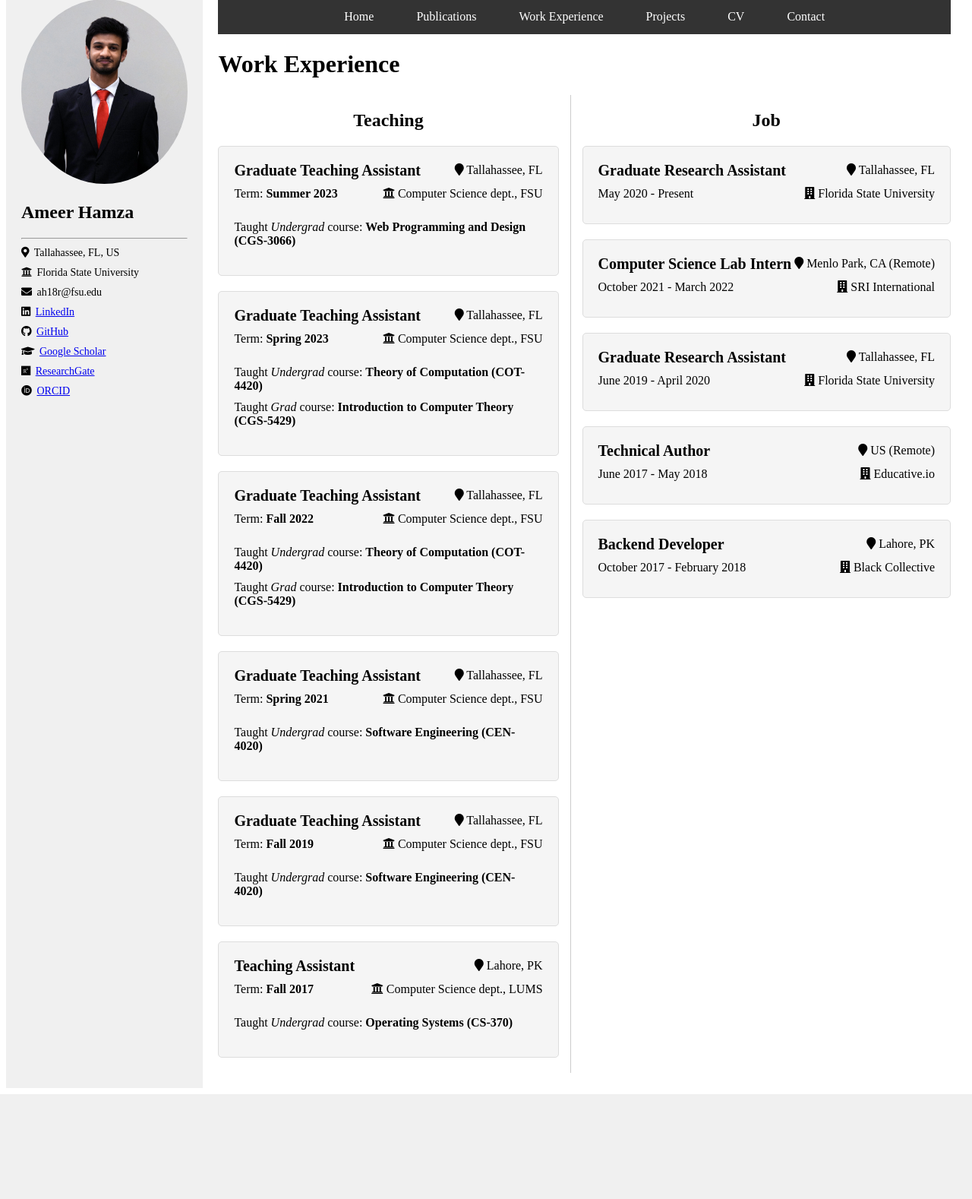
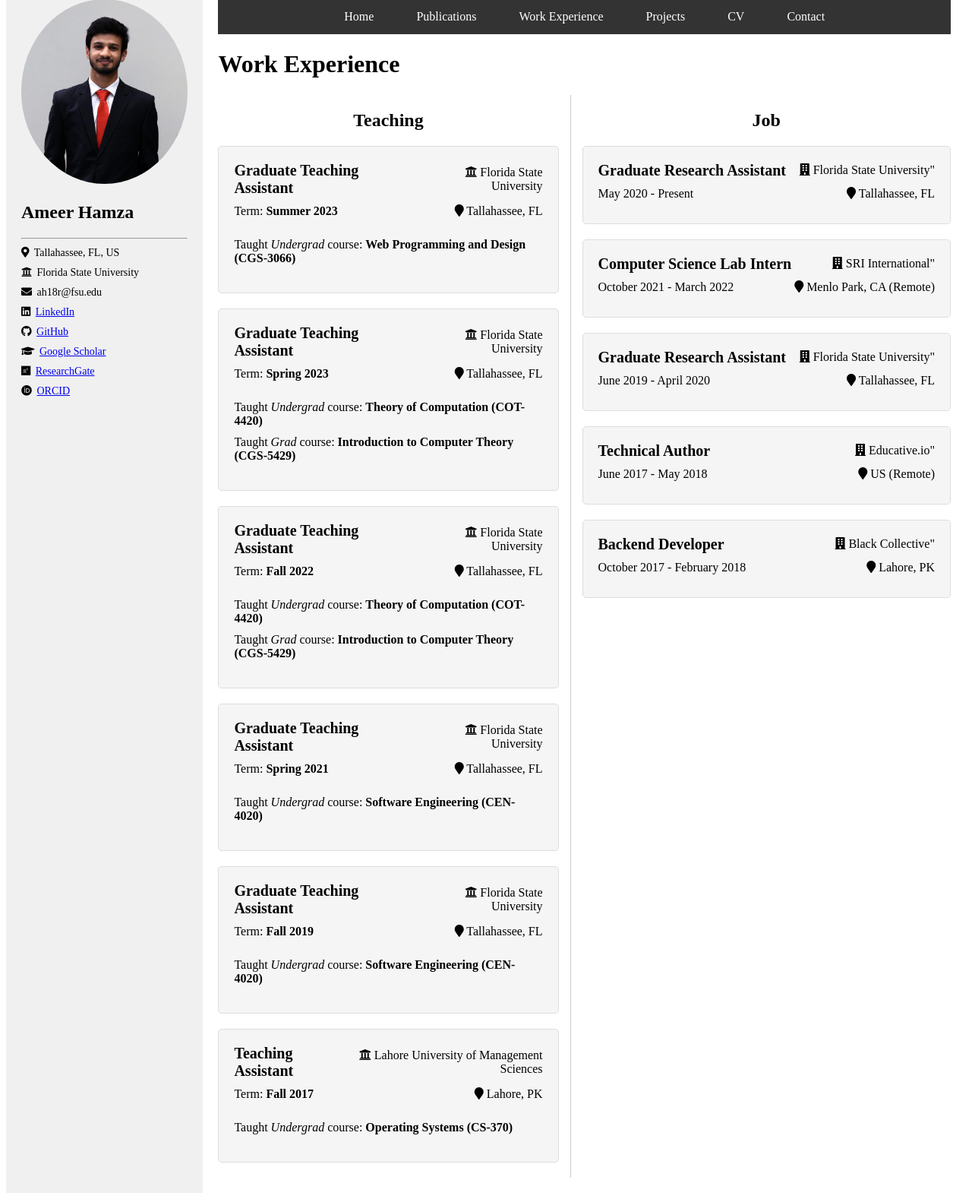
Before and after one commit to a-hamza-r/portfolio, a Flask app: page /experience in a window 1280 px wide. Shown: the part 29-1607 px from the top of the page at 76% size. Before the commit the page ends 1469 px from the top, so only its background shows below. Run offline with Flask 3, Linux system fonts and the light colour scheme.

Commit message:
More templatization of two pane template
Better templatization, so it is easier for projects to be added;
Renamed some keys in the data, to help templatization;
Moved institute/company to top, location to below;

Signed-off-by: Ameer Hamza <ah18r@fsu.edu>

```diff
--- a/data/experience.yml
+++ b/data/experience.yml
@@ -3,7 +3,7 @@ teachings:
     courses:
       - type: "U"
         title: "Web Programming and Design (CGS-3066)"
-    institution: "Computer Science dept., FSU"
+    institute: "Florida State University"
     term: "Summer 2023"
     location: "Tallahassee, FL"
 
@@ -13,7 +13,7 @@ teachings:
         title: "Theory of Computation (COT-4420)"
       - type: "G"
         title: "Introduction to Computer Theory (CGS-5429)"
-    institution: "Computer Science dept., FSU"
+    institute: "Florida State University"
     term: "Spring 2023"
     location: "Tallahassee, FL"
 
@@ -23,7 +23,7 @@ teachings:
         title: "Theory of Computation (COT-4420)"
       - type: "G"
         title: "Introduction to Computer Theory (CGS-5429)"
-    institution: "Computer Science dept., FSU"
+    institute: "Florida State University"
     term: "Fall 2022"
     location: "Tallahassee, FL"
 
@@ -31,7 +31,7 @@ teachings:
     courses:
       - type: "U"
         title: "Software Engineering (CEN-4020)"
-    institution: "Computer Science dept., FSU"
+    institute: "Florida State University"
     term: "Spring 2021"
     location: "Tallahassee, FL"
 
@@ -39,7 +39,7 @@ teachings:
     courses:
       - type: "U"
         title: "Software Engineering (CEN-4020)"
-    institution: "Computer Science dept., FSU"
+    institute: "Florida State University"
     term: "Fall 2019"
     location: "Tallahassee, FL"
 
@@ -47,7 +47,7 @@ teachings:
     courses:
       - type: "U"
         title: "Operating Systems (CS-370)"
-    institution: "Computer Science dept., LUMS"
+    institute: "Lahore University of Management Sciences"
     term: "Fall 2017"
     location: "Lahore, PK"
 
--- a/templates/experience.html
+++ b/templates/experience.html
@@ -7,27 +7,6 @@
 
 {% block first_pane_content %}
     {% macro customize_teaching(teaching) %}
-        <div class="two-side-display">
-            <div class="display-title left-align">
-                {{ teaching.title }}
-            </div>
-            <div class="right-align">
-                <i class="fa fa-map-marker"></i>
-                {{ teaching.location }}
-            </div>
-        </div>
-        <div class="two-side-display">
-            <div class="left-align">
-                Term:
-                <span style="font-weight: bold;">
-                    {{ teaching.term }}
-                </span>
-            </div>
-            <div class="right-align">
-                <i class="fas fa-university"></i>
-                {{ teaching.institution }}
-            </div>
-        </div>
         <div class="display-details" id="course-info">
             <ul>
                 {% for course in teaching.courses %}
@@ -50,33 +29,12 @@
         </div>
     {% endmacro %}
 
-    {{ generate_containers(teachings, customize_teaching) }}
+    {{ generate_containers(teachings, customize_teaching, true, true) }}
 {% endblock %}
 
 {% block second_pane_content %}
     {% macro customize_job(job) %}
-        <div class="two-side-display">
-            <div class="display-title left-align">
-                {{ job.title }}
-            </div>
-            <div class="right-align">
-                <i class="fa fa-map-marker"></i>
-                {{ job.location }}
-                {% if job.remote %}
-                    (Remote)
-                {% endif %}
-            </div>
-        </div>
-        <div class="two-side-display">
-            <div class="left-align">
-                {{ job.start }} - {{ job.end }}
-            </div>
-            <div class="right-align">
-                <i class="fas fa-building"></i>
-                {{ job.company }}
-            </div>
-        </div>
     {% endmacro %}
 
-    {{ generate_containers(jobs, customize_job) }}
+    {{ generate_containers(jobs, customize_job, false, false) }}
 {% endblock %}
--- a/templates/two_pane_template.html
+++ b/templates/two_pane_template.html
@@ -1,8 +1,41 @@
 {% extends "base_template.html" %}
 
-{% macro generate_containers(data, content_function) %}
+{% macro generate_containers(data, content_function, is_institute, is_teaching) %}
     {% for item in data %}
         <div class="display-container make-column-view">
+            <div class="two-side-display">
+                <div class="display-title left-align">
+                    {{ item.title }}
+                </div>
+                <div class="right-align">
+                    {% if is_institute %}
+                        <i class="fas fa-university"></i>
+                        {{ item.institute }}
+                    {% else %}
+                        <i class="fas fa-building"></i>
+                        {{ item.company }}"
+                    {% endif %}
+                </div>
+            </div>
+            <div class="two-side-display">
+                <div class="left-align">
+                    {% if is_teaching %}
+                        Term:
+                        <span style="font-weight: bold;">
+                            {{ item.term }}
+                        </span>
+                    {% else %}
+                        {{ item.start }} - {{ item.end }}
+                    {% endif %}
+                </div>
+                <div class="right-align">
+                    <i class="fas fa-map-marker"></i>
+                    {{ item.location }}
+                    {% if not is_teaching and item.remote %}
+                        (Remote)
+                    {% endif %}
+                </div>
+            </div>
             {{ content_function(item) }}
         </div>
     {% endfor %}
```
